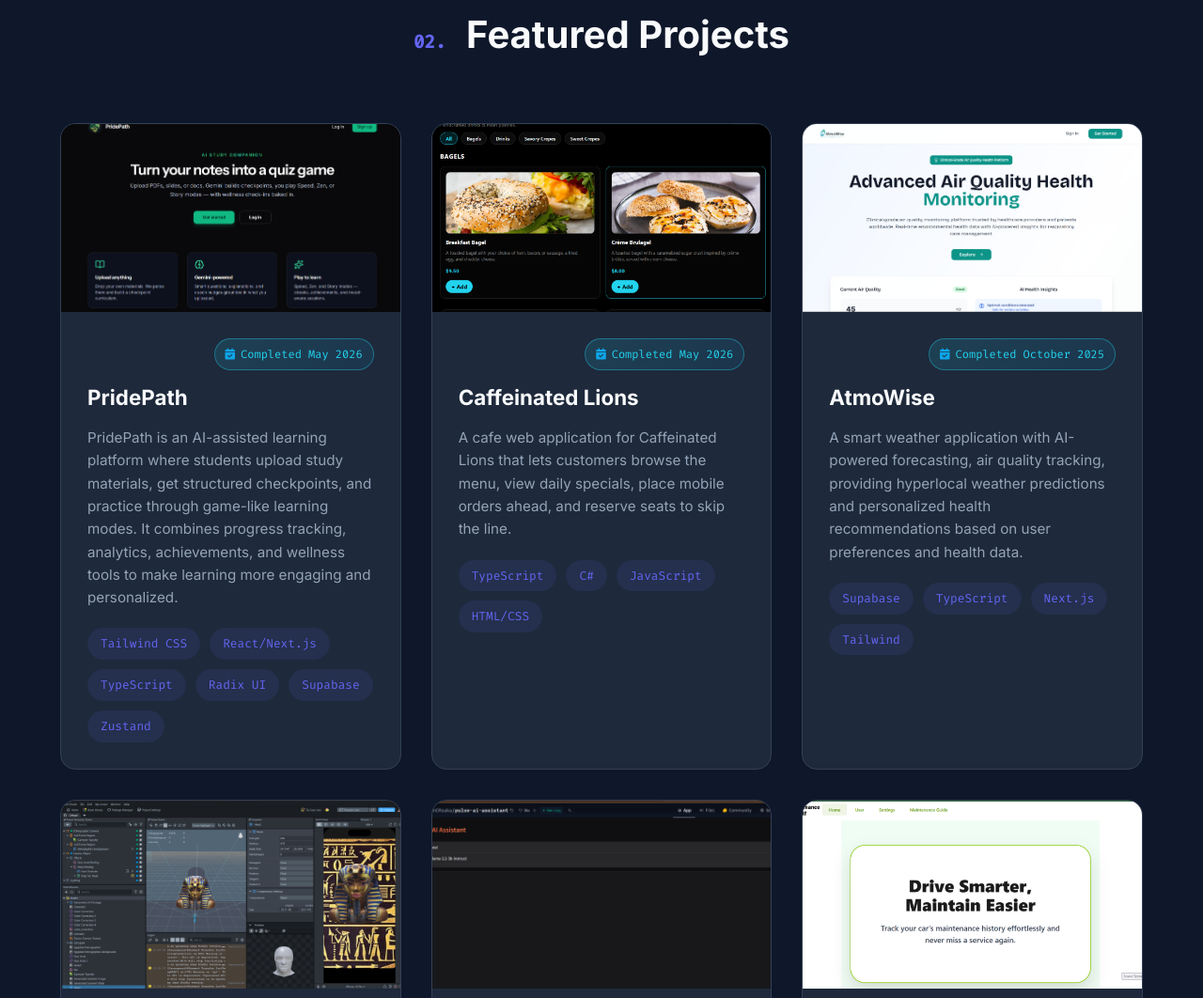
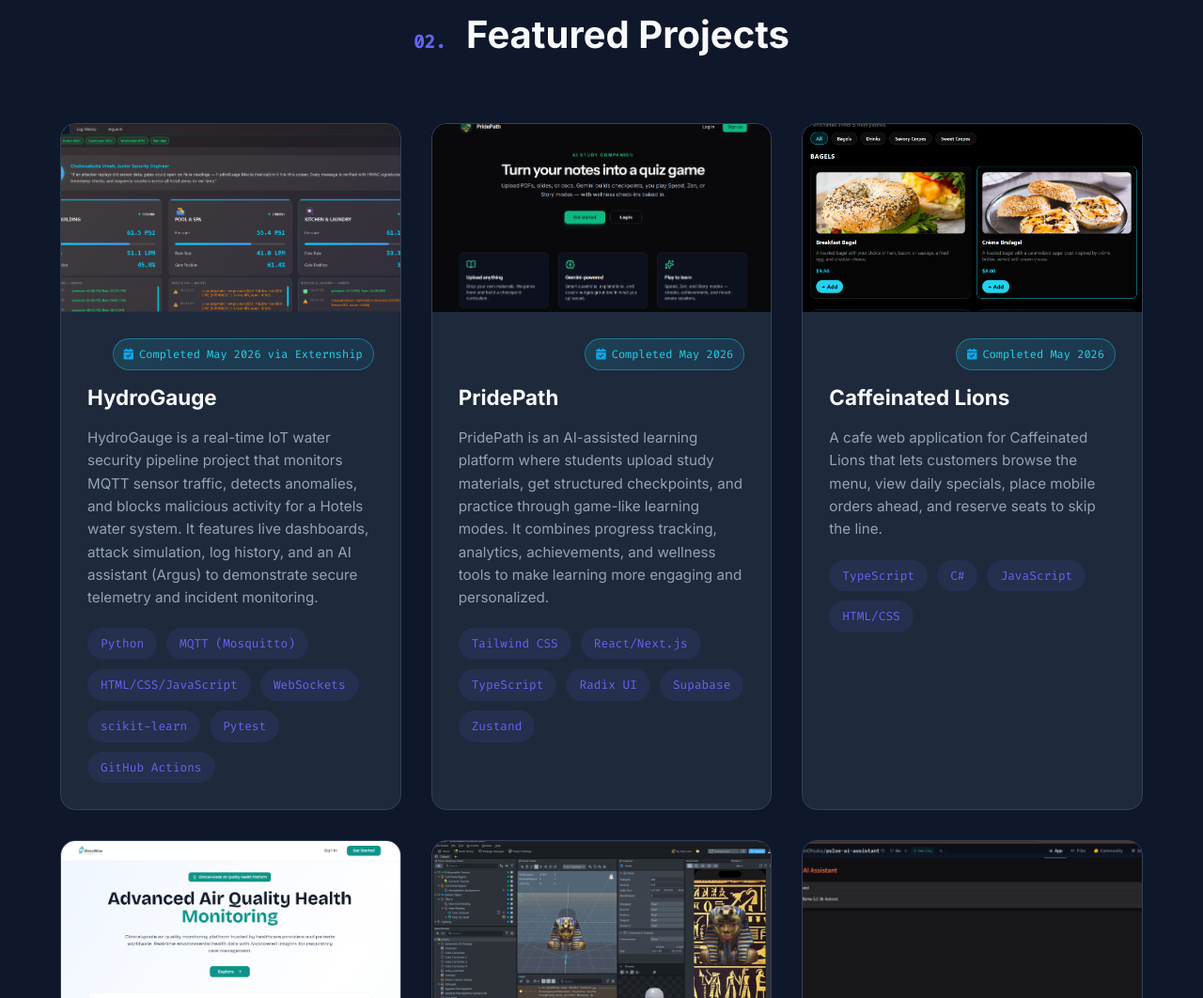
Before and after one commit to DanOhsaka/MyPortfolio, a website: page portfolio/index.html in a window 1280 px wide. Shown: the part 1872-2934 px from the top of the page at 94% size. Drawn offline with Linux system fonts and the light colour scheme.

Commit message:
added hydrogauge project

```diff
--- a/portfolio/index.html
+++ b/portfolio/index.html
@@ -133,6 +133,30 @@
                 <!-- Project 1 -->
                 <article class="project-card">
                     <div class="project-image">
+                        <!-- cspell:ignore HydroGauge -->
+                        <img src="images/HydroGauge.png" alt="HydroGauge web screenshot" class="project-thumb">
+                        <div class="project-overlay">
+                            <div class="project-links">
+                                <a href="https://github.com/DanOhsaka/Hydroguage-Security" target="_blank" rel="noopener noreferrer" aria-label="GitHub"><i class="fab fa-github"></i></a>
+                                <a href="https://www.linkedin.com/in/chukwuebuka-umeh-5b1932336/details/projects/" target=blank rel="noopener noreferrer" aria-label="LinkedIn"><i class="fab fa-linkedin"></i></a>
+                            </div>
+                        </div>
+                    </div>
+                    <div class="project-content">
+                        <div class="project-meta">
+                            <span class="project-completed"><i class="fas fa-calendar-check"></i> Completed May 2026 via Externship</span>
+                        </div>
+                        <h3 class="project-title">HydroGauge</h3>
+                        <p class="project-description">HydroGauge is a real-time IoT water security pipeline project that monitors MQTT sensor traffic, detects anomalies, and blocks malicious activity for a Hotels water system. It features live dashboards, attack simulation, log history, and an AI assistant (Argus) to demonstrate secure telemetry and incident monitoring.</p>
+                        <div class="project-tech">
+                            <span>Python</span><span>MQTT (Mosquitto)</span><span>HTML/CSS/JavaScript</span><span>WebSockets</span><span>scikit-learn</span><span>Pytest</span><span>GitHub Actions</span>
+                        </div>
+                    </div>
+                </article>
+
+                <!-- Project 2 -->
+                <article class="project-card">
+                    <div class="project-image">
                         <!-- cspell:ignore pridepath -->
                         <img src="images/pridepath.png" alt="PridePath web app screenshot" class="project-thumb">
                         <div class="project-overlay">
@@ -154,7 +178,7 @@
                     </div>
                 </article>
 
-                <!-- Project 2 -->
+                <!-- Project 3 -->
                 <article class="project-card">
                     <div class="project-image">
                         <img src="images/CaffLions.png" alt="Caffeinated Lions app screenshot" class="project-thumb">
@@ -177,7 +201,7 @@
                     </div>
                 </article>
 
-                <!-- Project 3 -->
+                <!-- Project 4 -->
                 <article class="project-card">
                     <div class="project-image">
                         <img src="images/Atmowise.png" alt="AtmoWise weather app screenshot" class="project-thumb">
@@ -200,7 +224,7 @@
                     </div>
                 </article>
 
-                <!-- Project 4 -->
+                <!-- Project 5 -->
                 <article class="project-card">
                     <div class="project-image">
                         <img src="images/KingTut.png" alt="King Tut AR Lens screenshot" class="project-thumb">
@@ -223,7 +247,7 @@
                     </div>
                 </article>
 
-                <!-- Project 5 -->
+                <!-- Project 6 -->
                 <article class="project-card">
                     <div class="project-image">
                         <img src="images/PulseAI.png" alt="PulseAI web app screenshot" class="project-thumb">
@@ -246,7 +270,7 @@
                     </div>
                 </article>
 
-                <!-- Project 6 -->
+                <!-- Project 7 -->
                 <article class="project-card">
                     <div class="project-image">
                         <img src="images/MaintenanceRadar.png" alt="MaintenanceRadar app screenshot" class="project-thumb">
@@ -270,7 +294,7 @@
                 </article>
 
 
-                <!-- Project 7 -->
+                <!-- Project 8 -->
                 <article class="project-card">
                     <div class="project-image">
                         <img src="images/EWA.png" alt="EWA Haircare website screenshot" class="project-thumb">
```
Also changed, not shown: portfolio/images/HydroGauge.png (added).
